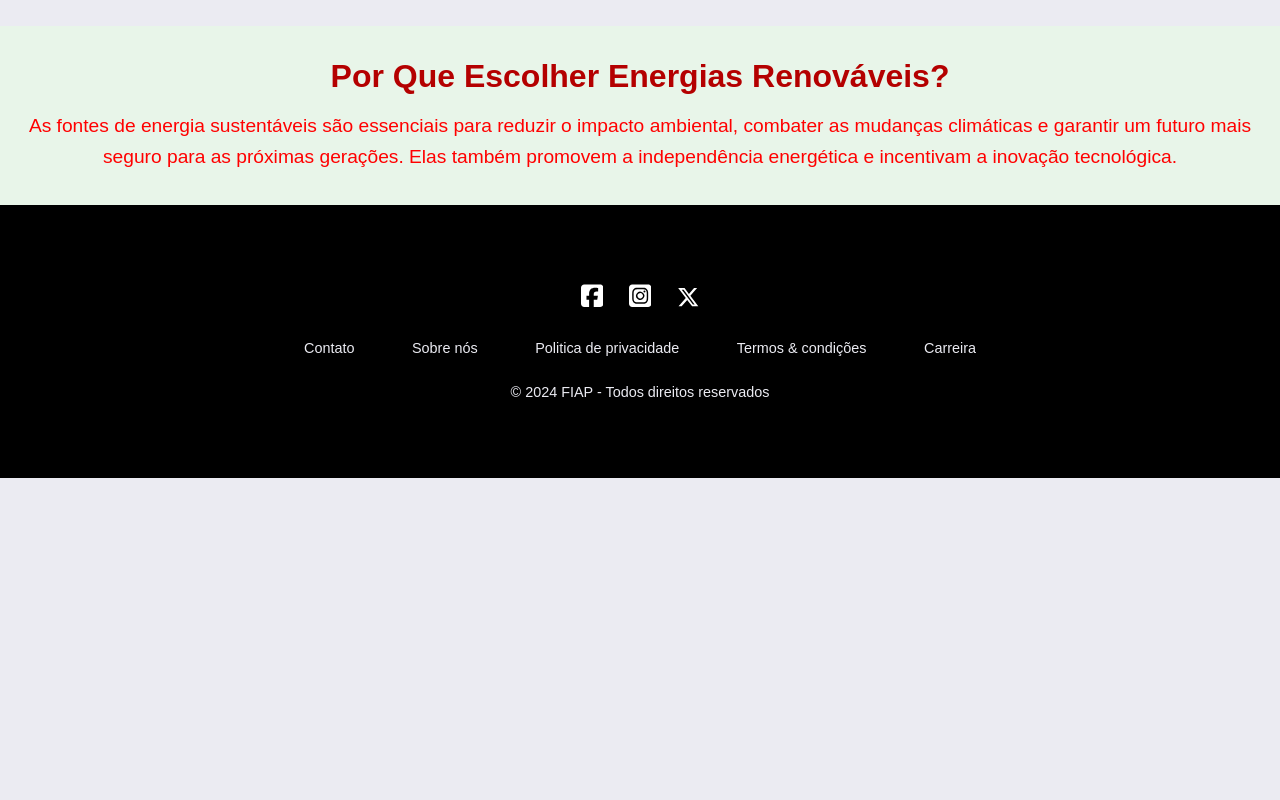
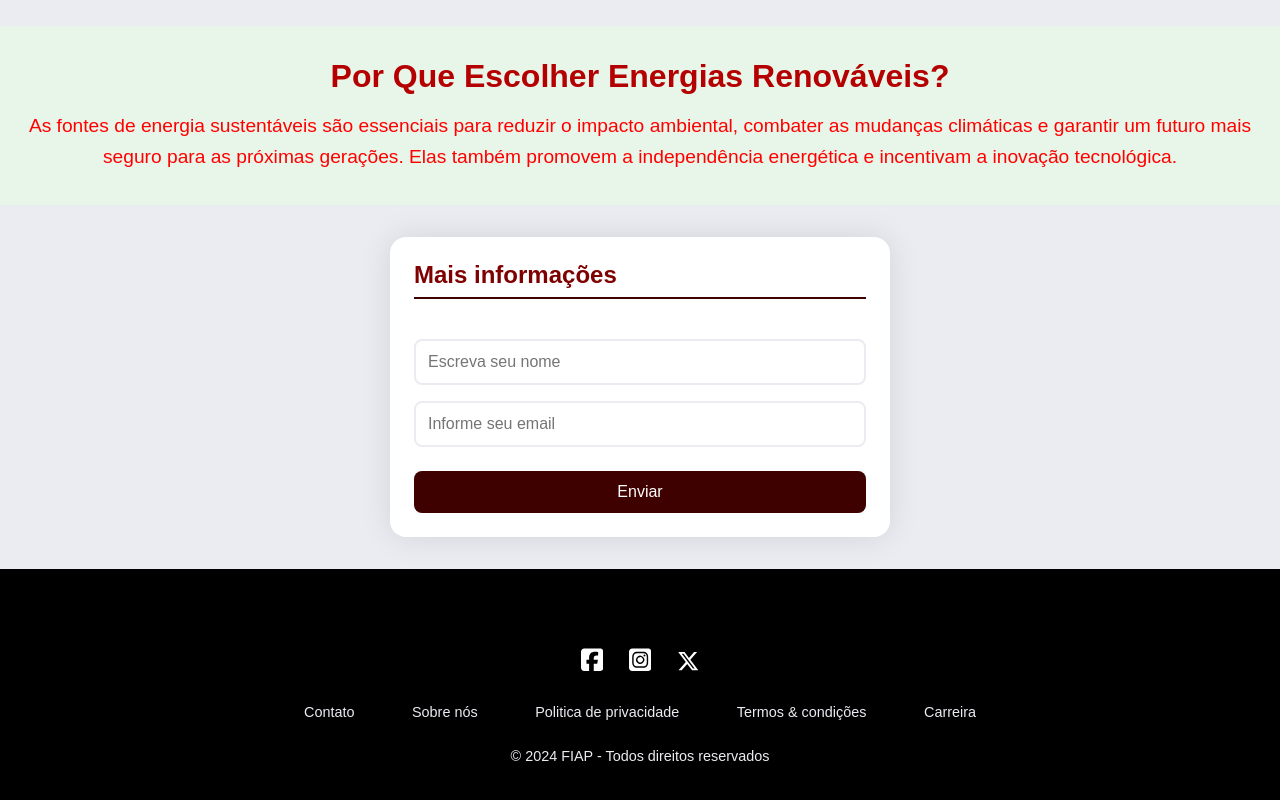
Before and after one commit to aarthurbf/web_dev_gs02, a React (Vite) app: page / in a window 1280 px wide. Shown: the part 1798-2598 px from the top of the page. Before the commit the page ends 2276 px from the top, so only its background shows below. Built offline with nearby package versions, Linux system fonts and the light colour scheme.

Commit message:
add form json

```diff
--- a/src/css/HomeStyle.jsx
+++ b/src/css/HomeStyle.jsx
@@ -159,6 +159,61 @@ export const HomeStyle = styled.section`
     line-height: 1.6;
   }
 
+  .selection-form {
+    display: flex;
+    justify-content: center;
+    padding: 2rem 0;
+  }
+
+  .form {
+    width: 100%;
+    max-width: 500px;
+    background: var(--color7);
+    border-radius: 1rem;
+    padding: 1.5rem;
+    box-shadow: 0 0 2rem rgba(0, 0, 0, 0.1);
+  }
+
+  .form h2 {
+    margin-bottom: 1.5rem;
+    color: var(--color3);
+    border-bottom: 2px solid var(--color2);
+    padding-bottom: 0.5rem;
+  }
+
+  .form input,
+  .form button {
+    width: 100%;
+    padding: 0.75rem;
+    border-radius: 0.5rem;
+    font-size: 1rem;
+    margin-top: 1rem;
+    outline: none;
+    transition: border 0.3s, background 0.3s;
+  }
+
+  .form input {
+    background: none;
+    border: 2px solid var(--color6);
+    color: var(--color1);
+  }
+
+  .form input:focus {
+    border-color: var(--color4);
+  }
+
+  .form button {
+    margin-top: 1.5rem;
+    background: var(--color2);
+    border: none;
+    color: var(--color7);
+    cursor: pointer;
+  }
+
+  .form button:hover {
+    background: var(--color5);
+  }
+
   @media screen and (max-width: 768px) {
     .produto-item {
       max-width: 25rem;
--- a/src/routes/Home.jsx
+++ b/src/routes/Home.jsx
@@ -48,6 +48,32 @@ const Home = () => {
         ? (prevIndex + 1) % images.length
         : (prevIndex - 1 + images.length) % images.length
     );
+
+  const [nome, setNome] = useState("");
+  const [email, setEmail] = useState("");
+
+  const handleSubmit = (event) => {
+    event.preventDefault();
+
+    // Pega os dados já existentes no localStorage ou cria um array vazio
+    const dadosExistentes = JSON.parse(localStorage.getItem("produto")) || [];
+
+    // Cria o novo item a ser adicionado
+    const novoItem = { nome, email };
+
+    // Atualiza o array de produtos com o novo item
+    const dadosAtualizados = [...dadosExistentes, novoItem];
+
+    // Salva os dados atualizados no localStorage
+    localStorage.setItem("produto", JSON.stringify(dadosAtualizados));
+
+    // Exibe o alerta
+    alert("Email enviado com sucesso");
+
+    // Limpa os campos após o envio
+    setNome("");
+    setEmail("");
+  };
 
   return (
     <HomeStyle>
@@ -118,6 +144,25 @@ const Home = () => {
           independência energética e incentivam a inovação tecnológica.
         </p>
       </section>
+
+      <div className="selection-form">
+        <form className="form" onSubmit={handleSubmit}>
+          <h2>Mais informações</h2>
+          <input
+            placeholder="Escreva seu nome"
+            aria-label="Nome"
+            value={nome}
+            onChange={(e) => setNome(e.target.value)}
+          />
+          <input
+            placeholder="Informe seu email"
+            aria-label="Email"
+            value={email}
+            onChange={(e) => setEmail(e.target.value)}
+          />
+          <button type="submit">Enviar</button>
+        </form>
+      </div>
     </HomeStyle>
   );
 };
```
Also changed, not shown: dados.json (added, +8 -0 lines).
